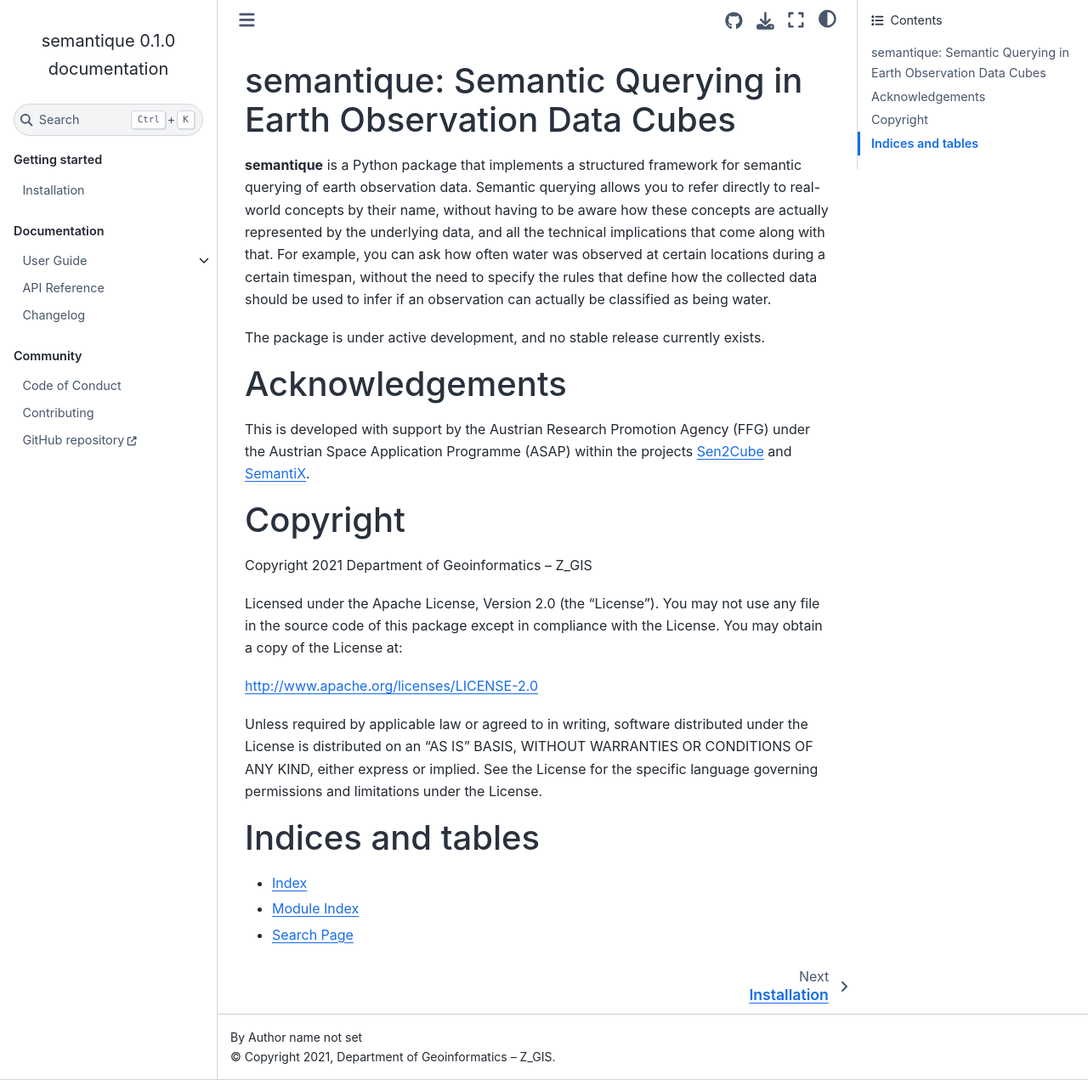
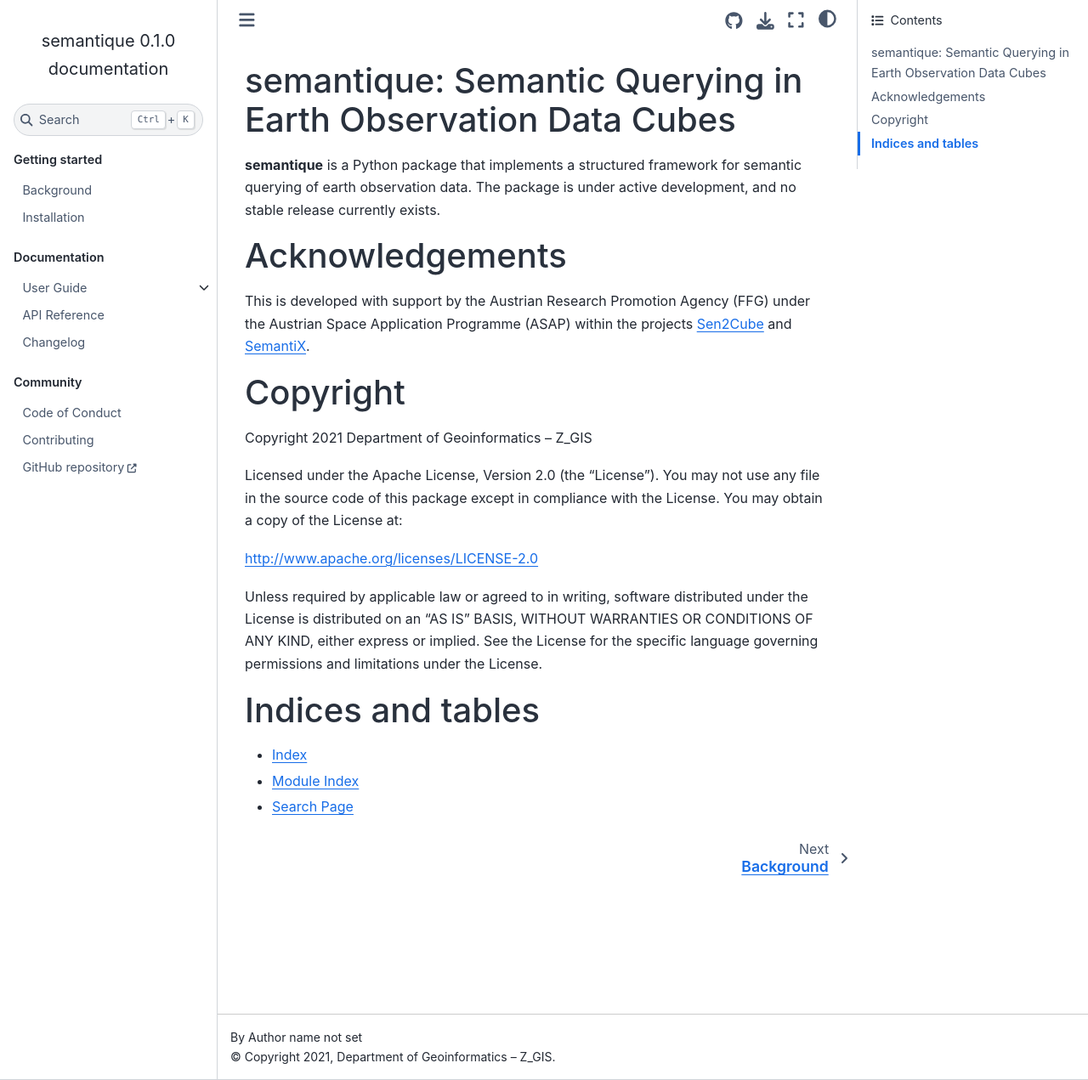
Before and after one commit to ZGIS/semantique, a Sphinx documentation site: the page built from docs/source/index.rst, in a window 1280 px wide and 1271 px high. Shown: the whole window at 85% size. Built offline with Sphinx 7.4.7 and the Sphinx Book theme 1.1.4, drawn with Linux system fonts in a browser that asks for light colours; pages that are not in the unit, such as notebooks, are missing from menus.

Commit message:
docs: Update docs :books:

```diff
--- a/docs/source/index.rst
+++ b/docs/source/index.rst
@@ -6,15 +6,14 @@
 semantique: Semantic Querying in Earth Observation Data Cubes
 ==============================================================
 
-**semantique** is a Python package that implements a structured framework for semantic querying of earth observation data. Semantic querying allows you to refer directly to real-world concepts by their name, without having to be aware how these concepts are actually represented by the underlying data, and all the technical implications that come along with that. For example, you can ask how often water was observed at certain locations during a certain timespan, without the need to specify the rules that define how the collected data should be used to infer if an observation can actually be classified as being water.
-
-The package is under active development, and no stable release currently exists.
+**semantique** is a Python package that implements a structured framework for semantic querying of earth observation data. The package is under active development, and no stable release currently exists.
 
 .. toctree::
    :maxdepth: 2
    :hidden:
    :caption: Getting started
 
+   Background <background>
    Installation <installation>
 
 .. toctree::
```
Also changed, not shown: README.md (+18 -2 lines), docs/source/background.rst (added, +20 -0 lines), docs/source/reference.rst (+10 -0 lines), 7 other files.
